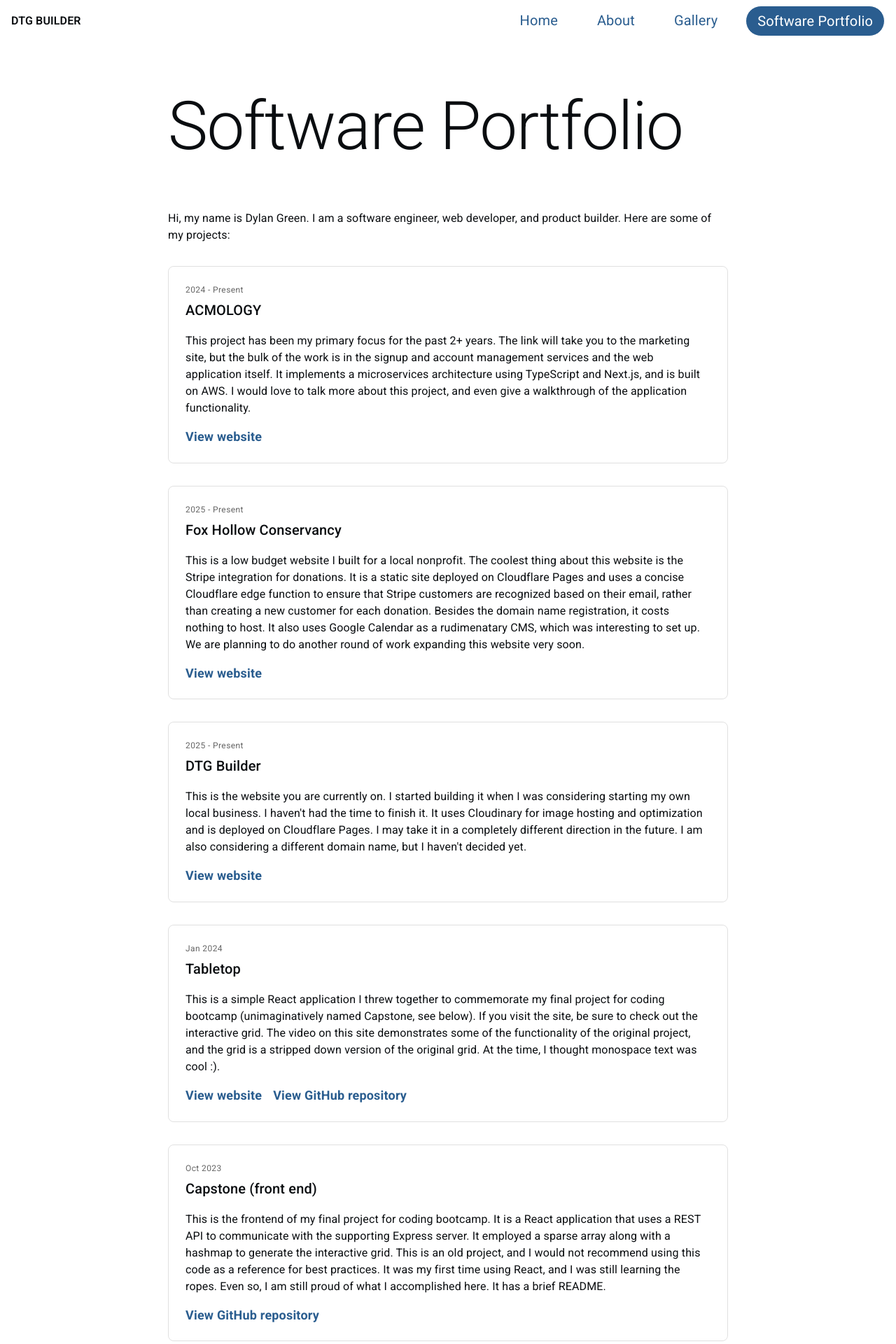
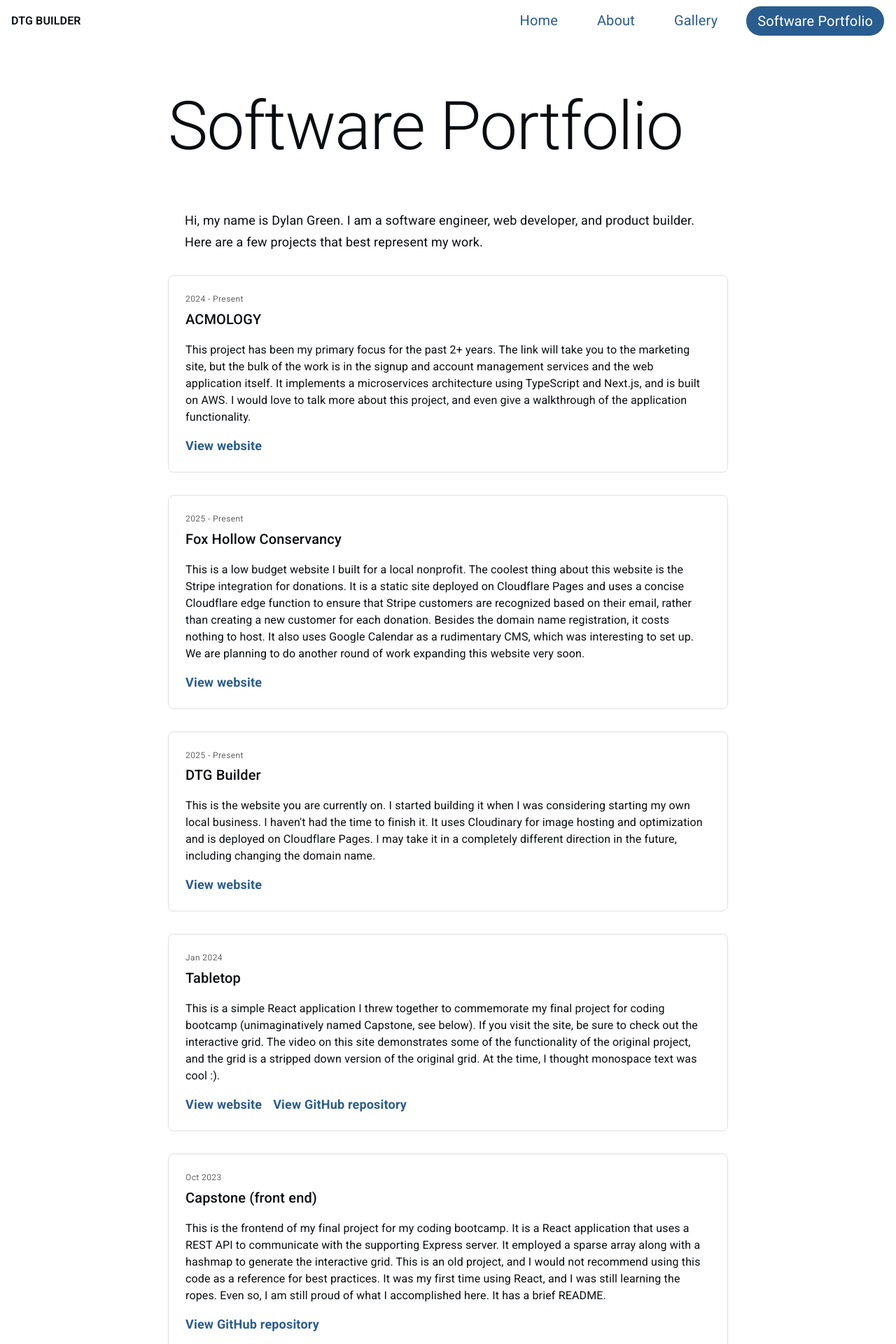
Before and after one commit to dtgbuilder/dtgbuilder, a Next.js app: page /software-portfolio in a window 1280 px wide. Shown: the top 1920 px of the page at 70% size. Built offline with nearby package versions, Linux system fonts and the light colour scheme.

Commit message:
fix typos

```diff
--- a/src/app/software-portfolio/page.tsx
+++ b/src/app/software-portfolio/page.tsx
@@ -29,13 +29,13 @@ const entries: PortfolioEntry[] = [
         date: "2025 - Present",
         websiteUrl: "https://foxhollowconservacy.org",
         title: "Fox Hollow Conservancy",
-        description: "This is a low budget website I built for a local nonprofit. The coolest thing about this website is the Stripe integration for donations. It is a static site deployed on Cloudflare Pages and uses a concise Cloudflare edge function to ensure that Stripe customers are recognized based on their email, rather than creating a new customer for each donation. Besides the domain name registration, it costs nothing to host. It also uses Google Calendar as a rudimenatary CMS, which was interesting to set up. We are planning to do another round of work expanding this website very soon."
+        description: "This is a low budget website I built for a local nonprofit. The coolest thing about this website is the Stripe integration for donations. It is a static site deployed on Cloudflare Pages and uses a concise Cloudflare edge function to ensure that Stripe customers are recognized based on their email, rather than creating a new customer for each donation. Besides the domain name registration, it costs nothing to host. It also uses Google Calendar as a rudimentary CMS, which was interesting to set up. We are planning to do another round of work expanding this website very soon."
     },
     {
         date: "2025 - Present",
         websiteUrl: "https://dtgbuilder.com",
         title: "DTG Builder",
-        description: "This is the website you are currently on. I started building it when I was considering starting my own local business. I haven't had the time to finish it. It uses Cloudinary for image hosting and optimization and is deployed on Cloudflare Pages. I may take it in a completely different direction in the future. I am also considering a different domain name, but I haven't decided yet."
+        description: "This is the website you are currently on. I started building it when I was considering starting my own local business. I haven't had the time to finish it. It uses Cloudinary for image hosting and optimization and is deployed on Cloudflare Pages. I may take it in a completely different direction in the future, including changing the domain name."
     },
     {
         date: "Jan 2024",
@@ -48,13 +48,13 @@ const entries: PortfolioEntry[] = [
         date: "Oct 2023",
         repositoryUrl: "https://github.com/dylangreencoding/capstone-client",
         title: "Capstone (front end)",
-        description: "This is the frontend of my final project for coding bootcamp. It is a React application that uses a REST API to communicate with the supporting Express server. It employed a sparse array along with a hashmap to generate the interactive grid. This is an old project, and I would not recommend using this code as a reference for best practices. It was my first time using React, and I was still learning the ropes. Even so, I am still proud of what I accomplished here. It has a brief README."
+        description: "This is the frontend of my final project for my coding bootcamp. It is a React application that uses a REST API to communicate with the supporting Express server. It employed a sparse array along with a hashmap to generate the interactive grid. This is an old project, and I would not recommend using this code as a reference for best practices. It was my first time using React, and I was still learning the ropes. Even so, I am still proud of what I accomplished here. It has a brief README."
     },
     {
         date: "Oct 2023",
         repositoryUrl: "https://github.com/dylangreencoding/capstone-server",
         title: "Capstone (back end)",
-        description: "This is the backend of my final project for coding bootcamp. It is a Node.js application that uses Express to provide a REST API for the frontend. It implements JWT authentication for user login and registration, and was built on a noSQL database called HarperDB. It also uses Socket.IO to provide real-time board-sharing and chat functionality. Unlike most of my other projects which all use TypeScript, this project was built using JavaScript. It was my first time using Node.js and Express, and I learned a lot from this project. Both the frontend and backend of this project were formerly deployed on Heroku, but I took them down to avoid the monthly expense. It has a brief README."
+        description: "This is the backend of my final project for my coding bootcamp. It is a Node.js application that uses Express to provide a REST API for the frontend. It implements JWT authentication for user login and registration, and was built on a NoSQL database called HarperDB. It also uses Socket.IO to provide real-time board-sharing and chat functionality. Unlike most of my other projects which all use TypeScript, this project was built using JavaScript. It was my first time using Node.js and Express, and I learned a lot from this project. Both the frontend and backend of this project were formerly deployed on Heroku, but I took them down to avoid the monthly expense. It has a brief README."
     }
 ];
 
@@ -81,8 +81,16 @@ export default function Page() {
                     gap: 4
                 }}
             >
-                <Typography>
-                    Hi, my name is Dylan Green. I am a software engineer, web developer, and product builder. Here are some of my projects:
+                <Typography
+                    variant="body1"
+                    sx={{
+                        px: 3,
+                        fontSize: "1.125rem",
+                        lineHeight: 1.7
+                    }}
+                >
+                    Hi, my name is Dylan Green. I am a software engineer, web developer, and
+                    product builder. Here are a few projects that best represent my work.
                 </Typography>
                 {entries.map((entry) => (
                     <PortfolioFeature
```
